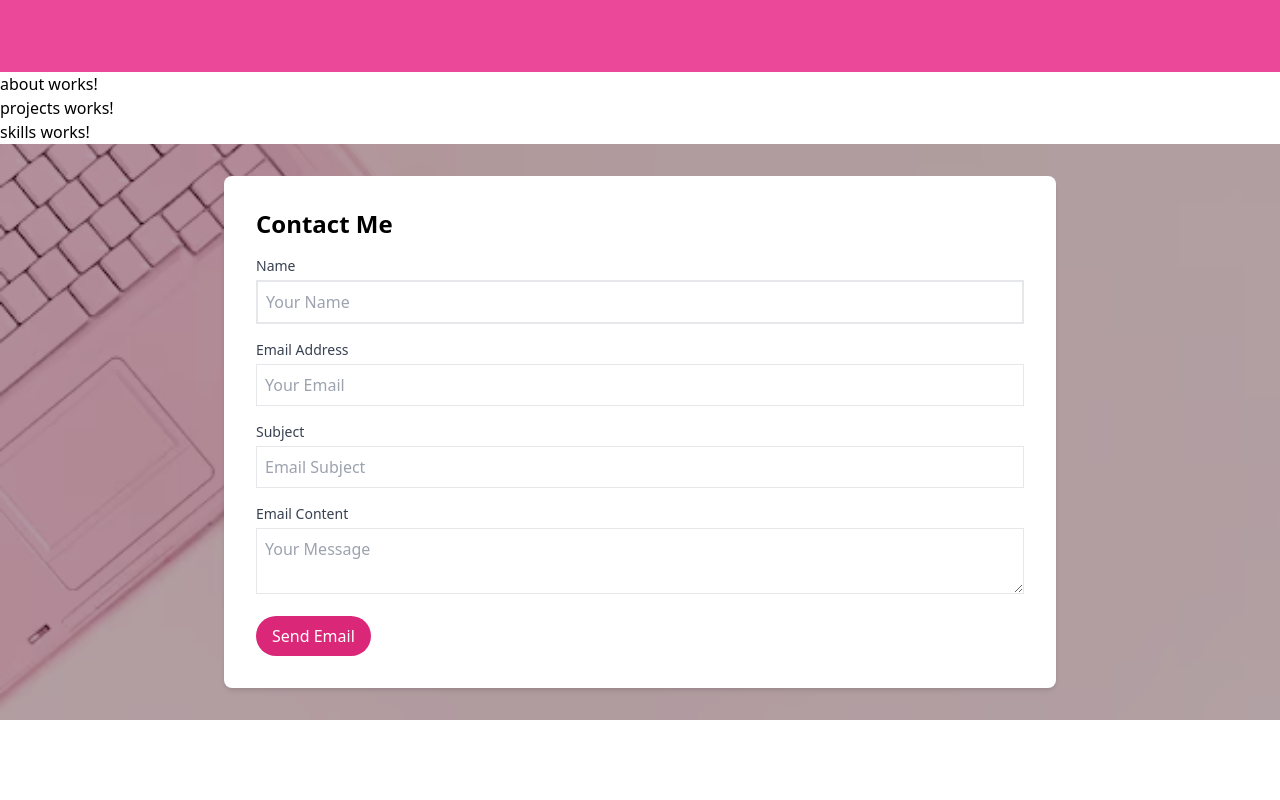
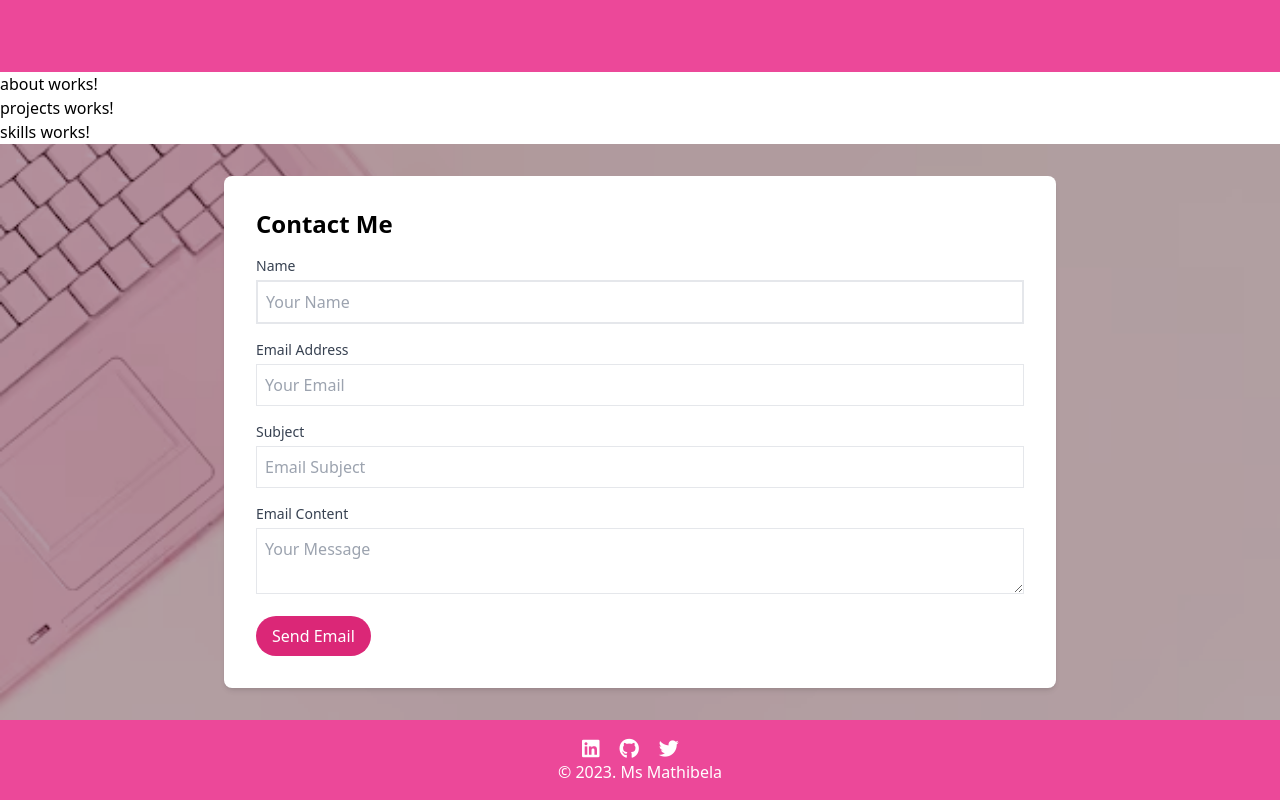
Before and after one commit to MathibelaD/AngularApp, an Angular app: page / in a window 1280 px wide. Shown: the part 456-1256 px from the top of the page. Before the commit the page ends 1176 px from the top, so only its background shows below. Built offline with nearby package versions, Linux system fonts and the light colour scheme.

Commit message:
feat: footer component

```diff
--- a/src/app/app.component.html
+++ b/src/app/app.component.html
@@ -14,7 +14,6 @@
 <div id="contact">
   <app-contact></app-contact>
 </div>
-<!-- <div id="footer">
+<div>
   <app-footer></app-footer>
-</div> -->
-<!-- <router-outlet></router-outlet> -->
+</div>
--- a/src/app/app.component.ts
+++ b/src/app/app.component.ts
@@ -7,4 +7,5 @@ import { Component } from '@angular/core';
 })
 export class AppComponent {
   title = 'Ms Mathibela';
+  currentYear: number = new Date().getFullYear();
 }
--- a/src/app/app.module.ts
+++ b/src/app/app.module.ts
@@ -12,6 +12,7 @@ import { ContactComponent } from './contact/contact.component';
 import { PdfService } from './pdf/pdf.service';
 
 import { FormsModule } from '@angular/forms';
+import { FooterComponent } from './footer/footer.component';
 
 @NgModule({
   declarations: [
@@ -21,7 +22,8 @@ import { FormsModule } from '@angular/forms';
     ProjectsComponent,
     SkillsComponent,
     AboutComponent,
-    ContactComponent
+    ContactComponent,
+    FooterComponent
   ],
   imports: [
     BrowserModule,
--- /dev/null
+++ b/src/app/footer/footer.component.css
@@ -0,0 +1 @@
+@import "~@fortawesome/fontawesome-free/css/all.css";
--- /dev/null
+++ b/src/app/footer/footer.component.html
@@ -0,0 +1,20 @@
+<!-- app.component.html -->
+
+<div class=" flex flex-col justify-between">
+    <footer class="bg-pink-500 text-white p-4 flex items-center justify-center">
+        <div class="">
+            <!-- Social Icons -->
+            <a href="https://www.linkedin.com/" class="text-white ml-6 hover:text-pink-700">
+                <i class="fab fa-linkedin fa-lg"></i>
+            </a>
+            <a href="https://github.com/" class="text-white mx-5 hover:text-pink-700">
+                <i class="fab fa-github fa-lg"></i>
+            </a>
+            <a href="https://twitter.com/" class="text-white hover:text-pink-700">
+                <i class="fab fa-twitter fa-lg"></i>
+            </a>
+            <!-- <p>let's connect</p> -->
+            <div>&copy; {{ currentYear }}. Ms Mathibela</div>
+        </div>
+    </footer>
+</div>
--- /dev/null
+++ b/src/app/footer/footer.component.ts
@@ -0,0 +1,11 @@
+import { Component } from '@angular/core';
+
+@Component({
+  selector: 'app-footer',
+  templateUrl: './footer.component.html',
+  styleUrls: ['./footer.component.css']
+})
+export class FooterComponent {
+  currentYear: number = new Date().getFullYear();
+
+}
```
Also changed, not shown: 1 other file (tests, documents, lock files or other folders).
